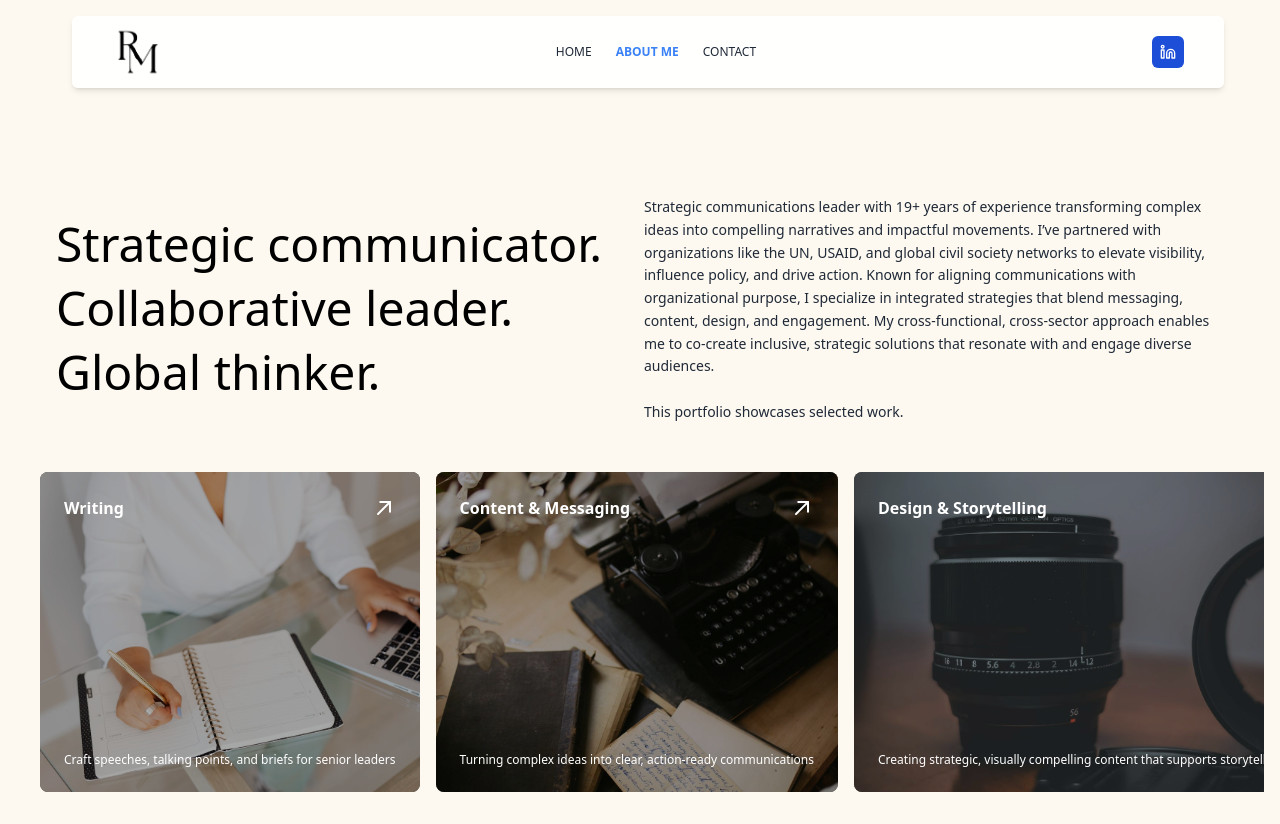
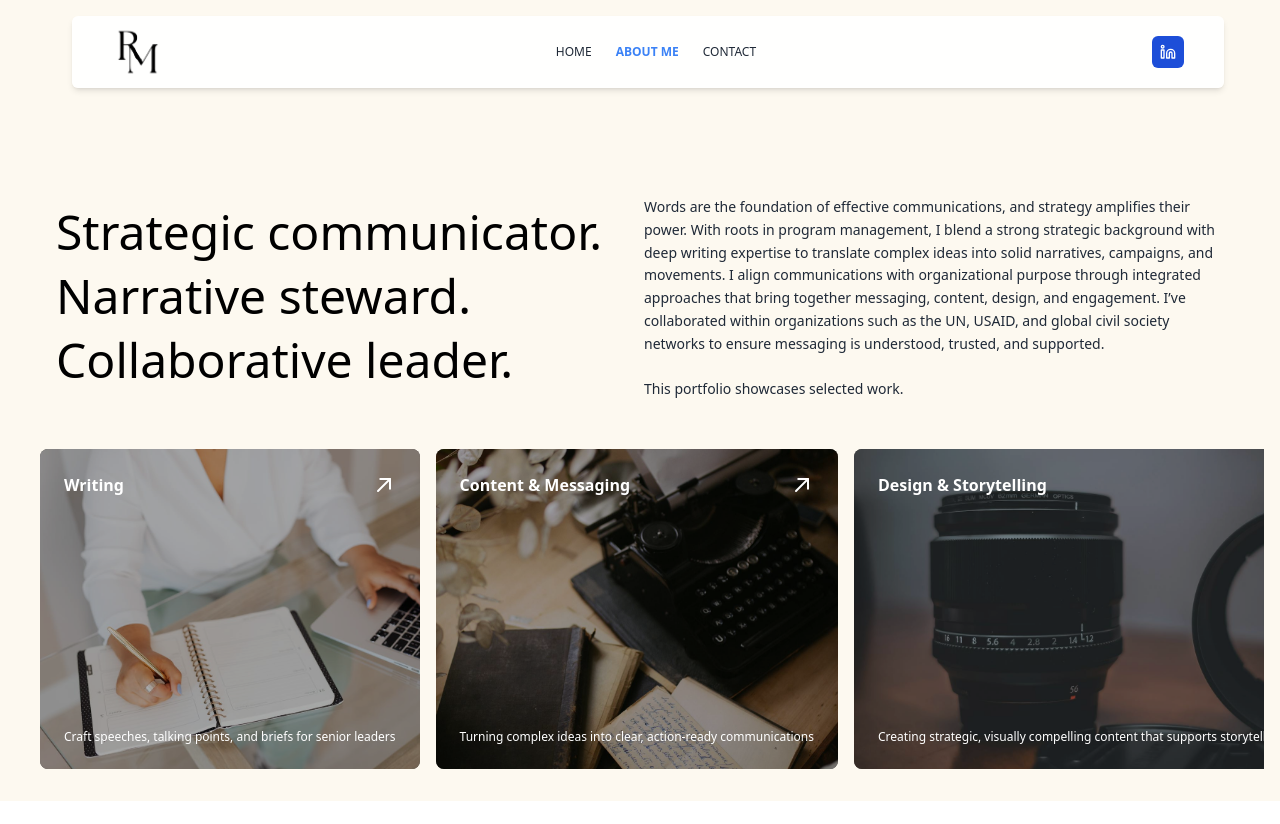
Before and after one commit to LNkholise/portfolio_rmabejane, a React (Create React App) app: page /selected-works in a window 1280 px wide. After the commit the page ends 801 px from the top, so only its background shows below. Built offline with nearby package versions, Linux system fonts and the light colour scheme.

Commit message:
Update Works.jsx

```diff
--- a/src/pages/Works.jsx
+++ b/src/pages/Works.jsx
@@ -44,13 +44,15 @@ function Works() {
       <div className="max-w-7xl mx-auto mt-40 mb-10 px-10 grid grid-cols-1 md:grid-cols-2 gap-2 items-center">
         <div>
           <h1 className="md:text-5xl text-3xl  font-medium mt-4"> Strategic communicator.</h1>
-          <h1 className="md:text-5xl text-3xl  font-medium mt-4"> Collaborative leader.</h1>
-     	    <h1 className="md:text-5xl text-3xl  font-medium mt-4"> Global thinker.</h1>
+          <h1 className="md:text-5xl text-3xl  font-medium mt-4"> Narrative steward.</h1>
+     	    <h1 className="md:text-5xl text-3xl  font-medium mt-4"> Collaborative leader.</h1>
         </div>
         <div>
           <p className="text-sm md:text-md text-gray-800 leading-relaxed font-light mt-5">
-           Strategic communications leader with 19+ years of experience transforming complex ideas into compelling narratives and impactful movements. I’ve partnered with organizations like the UN, USAID, and global civil society networks to elevate visibility, influence policy, and drive action. Known for aligning communications with organizational purpose, I specialize in integrated strategies that blend messaging, content, design, and engagement. My cross-functional, cross-sector approach enables me to
-            co-create inclusive, strategic solutions that resonate with and engage diverse audiences.
+            Words are the foundation of effective communications, and strategy amplifies their power.
+            With roots in program management, I blend a strong strategic background with deep writing expertise to translate complex ideas into <b>solid narratives</b>, <b>campaigns</b>, <b>and movements</b>.
+            I align communications with organizational purpose through integrated approaches that bring together messaging, content, design, and engagement.
+            I’ve collaborated within organizations such as the UN, USAID, and global civil society networks to ensure messaging is understood, trusted, and supported.
             <br />
             <br />
             This portfolio showcases selected work.
```
